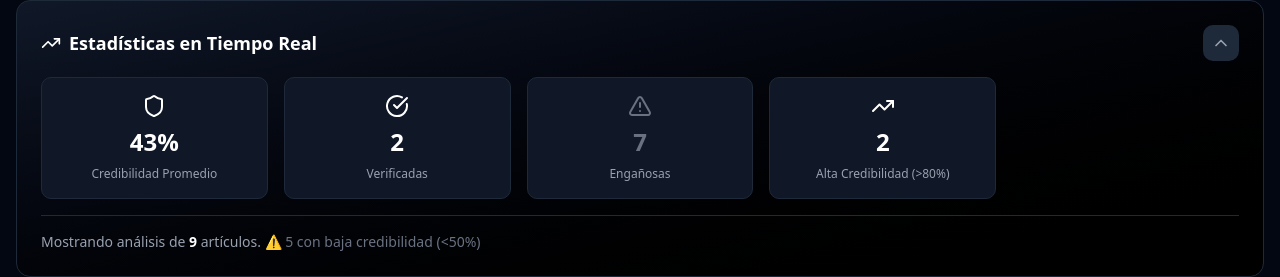
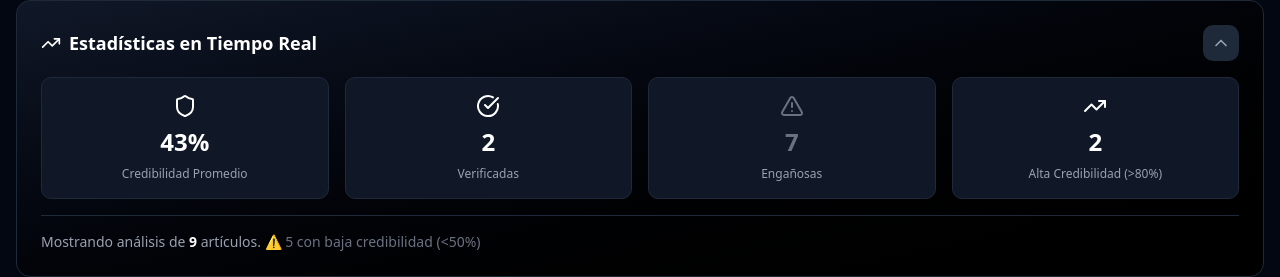
Before and after one commit to ArturoParra/clasificador-noticias, a React (Vite) app: page /feed in a window 1280 px wide. Shown: the part 299-576 px from the top of the page. Built offline with nearby package versions, Linux system fonts and the light colour scheme.

Commit message:
feat: Se mejoró la responsividad de la barra de estadísticas después de quitar las categorías de 'Sátira' y 'Falsa'

```diff
--- a/src/components/Statistics.tsx
+++ b/src/components/Statistics.tsx
@@ -142,7 +142,7 @@
       <div className={`transition-all duration-500 ease-in-out overflow-hidden ${
         isCollapsed ? 'max-h-0 opacity-0' : 'max-h-[1000px] opacity-100'
       }`}>
-        <div className="grid grid-cols-2 md:grid-cols-3 lg:grid-cols-5 gap-4">
+        <div className="grid grid-cols-2 md:grid-cols-3 lg:grid-cols-4 gap-4 ">
           {stats.map((stat, index) => (
             <div
               key={index}
```
